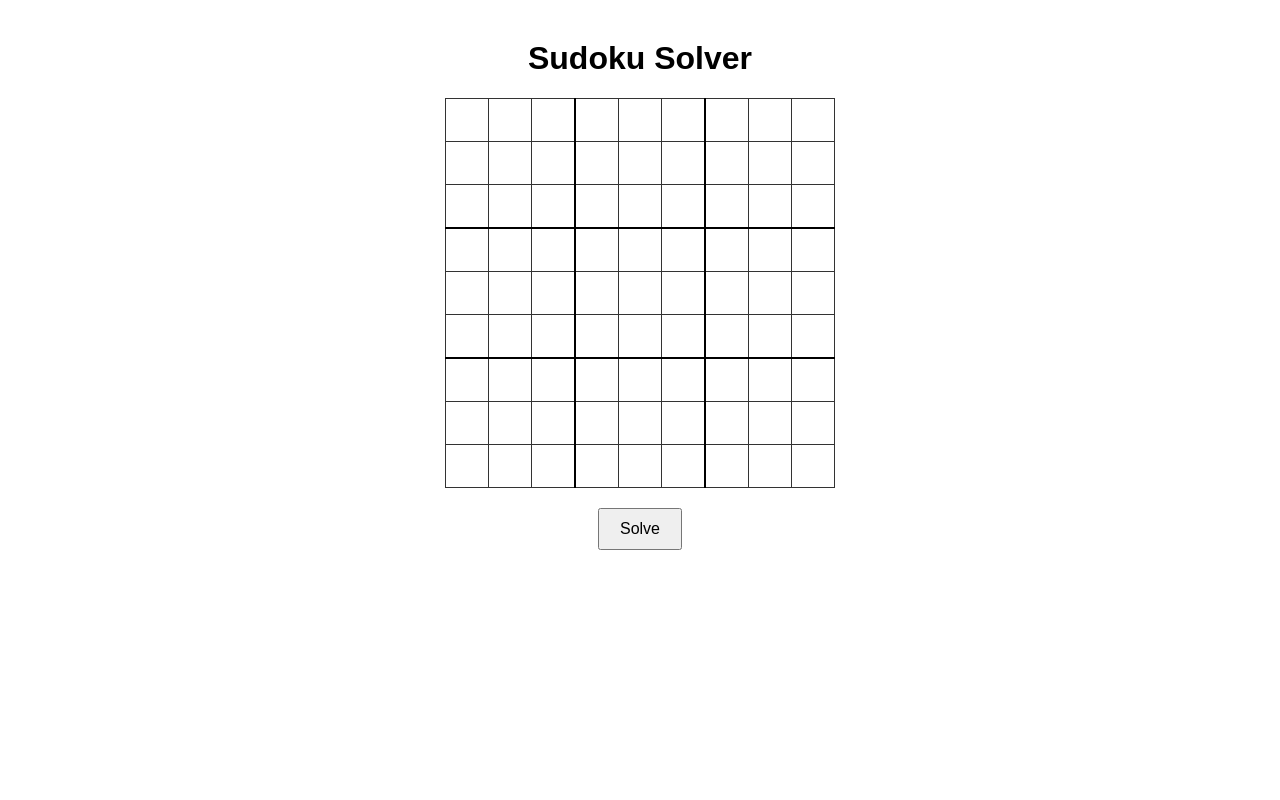
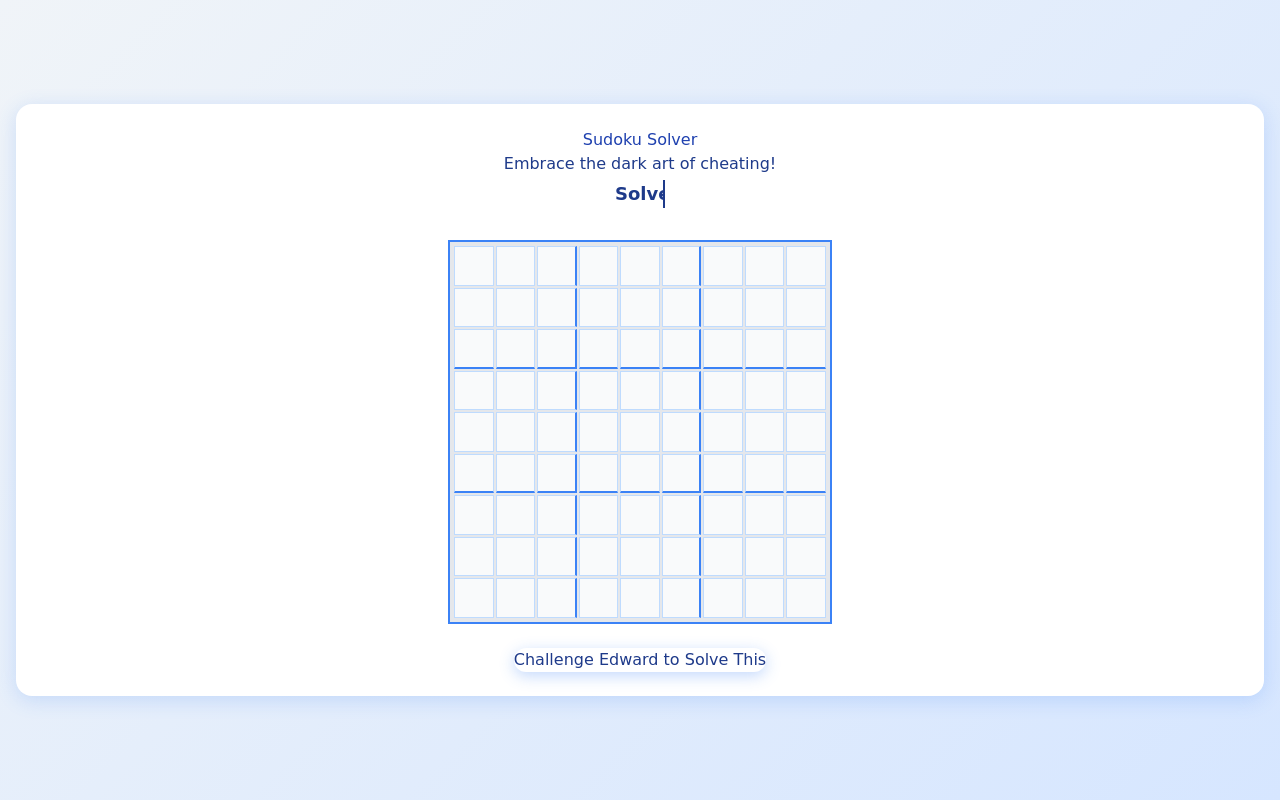
Before and after one commit to EDWARD-012/django-sudoku-solver, a Django app: page / in a window 1280 px wide. Run offline with Django 5.2, Linux system fonts and the light colour scheme; some libraries are stand-ins or nearby versions.

Commit message:
updated index.html

```diff
--- a/templates/index.html
+++ b/templates/index.html
@@ -1,70 +1,178 @@
 <!DOCTYPE html>
 <html lang="en">
     <head>
-    <meta charset="UTF-8">
-    <meta name="viewport" content="width=device-width, initial-scale=1.0">
+        <meta charset="UTF-8" />
+        <meta name="viewport" content="width=device-width, initial-scale=1.0" />
         <title>Sudoku Solver</title>
+        <script src="https://cdn.tailwindcss.com"></script>
         <style>
     body {
-            font-family: Arial, sans-serif;
-            text-align: center;
-            margin-top: 40px;
+      font-family: 'Arial', sans-serif;
+      background: linear-gradient(135deg, #f0f4f8, #d6e6ff); /* Light blue gradient */
+      color: #1e3a8a; /* Deep blue text */
+      min-height: 100vh;
+      display: flex;
+      align-items: center;
+      justify-content: center;
+      padding: 1rem;
+      font-family: cursive;
     }
-        table {
-            border-collapse: collapse;
-            margin: 0 auto 20px auto;
+    .container {
+      background-color: #ffffff; /* Clean white container */
+      border-radius: 1rem;
+      padding: 1.5rem;
+      box-shadow: 0 4px 20px rgba(59, 130, 246, 0.2); /* Soft blue shadow */
+      width: 100%;
+      max-width: min(90vw, 36rem); /* Responsive max-width */
     }
-        td {
-            border: 1px solid #333;
-            width: 40px;
-            height: 40px;
-            text-align: center;
-            vertical-align: middle;
+    h1 {
+      color: #1e40af; /* Vibrant blue header */
+      font-family: cursive;
+      font-size: 200px;
+    }
+    .input-grid {
+        display: grid;
+        grid-template-columns: repeat(9, minmax(0, 1fr));
+        gap: 0.125rem;
+        justify-items: center;
+        align-items: center;
+        background-color: #e5e7eb; /* Light gray grid background */
+        padding: 0.25rem;
+        border: 2px solid #3b82f6; /* Bright blue border */
+        width: 100%;
+        max-width: min(80vw, 24rem); /* Reduced width for better centering */
+        margin: 0 auto; /* Center horizontally */
+        aspect-ratio: 1;
     }
     input[type="text"] {
-            width: 36px;
-            height: 36px;
-            font-size: 18px;
+        width: 100%;
+        height: 100%;
+        aspect-ratio: 1;
         text-align: center;
-            border: none;
+        border-radius: 0;
+        border: 1px solid #bfdbfe; /* Light blue border */
+        background-color: #f9fafb; /* Off-white cell background */
+        color: #1e3a8a; /* Deep blue text */
+        font-size: clamp(0.875rem, 4vw, 1.25rem);
+        transition: border-color 0.3s, transform 0.2s;
+        outline: none;
+        box-sizing: border-box;
+        /* Thicker borders for 3x3 sub-grids */
+        &[name$="2"], &[name$="5"] {
+        border-right-width: 2px;
+        border-right-color: #3b82f6;
         }
-        td:nth-child(3), td:nth-child(6) {
-            border-right: 2px solid #000;
+        &[name^="cell2"], &[name^="cell5"] {
+        border-bottom-width: 2px;
+        border-bottom-color: #3b82f6;
         }
-        tr:nth-child(3) td, tr:nth-child(6) td {
-            border-bottom: 2px solid #000;
+    }
+    input[type="text"]:focus {
+        border-color: #2563eb; /* Darker blue on focus */
+        transform: scale(1.05);
+        z-index: 10;
     }
     button {
-            padding: 10px 20px;
-            font-size: 16px;
+        display: inline-block; /* Fit button to text */
+        background: linear-gradient(45deg, #3b82f6, #60a5fa); /* Blue gradient */
+        color: #ffffff; /* White text */
+        padding: 0.75rem 1.5rem;
+        border-radius: 0.75rem;
+        border: none;
+        cursor: pointer;
+        font-weight: bold;
+        font-size: clamp(0.875rem, 4vw, 1rem);
+        transition: all 0.3s ease;
+        box-shadow: 0 4px 15px rgba(59, 130, 246, 0.3); /* Blue glow */
+        margin-top: 1rem;
+    }
+    button:hover {
+        background: linear-gradient(45deg, #60a5fa, #3b82f6); /* Reverse blue gradient on hover */
+        transform: translateY(-2px) scale(1.05);
+        box-shadow: 0 6px 20px rgba(59, 130, 246, 0.5);
+    }
+    button:active {
+        transform: translateY(0) scale(1);
+        box-shadow: 0 2px 10px rgba(59, 130, 246, 0.2);
+    }
+    .typing-text {
+      display: inline-block;
+      white-space: nowrap;
+      overflow: hidden;
+      border-right: 2px solid #1e3a8a; /* Deep blue cursor */
+      width: 0;
+      animation: typing 3s steps(24) infinite; /* Infinite typing */
+    }
+    .typing-text::after {
+      content: '';
+      display: inline-block;
+      width: 0;
+      height: 1em;
+      border-right: 2px solid #1e3a8a; /* Deep blue caret */
+      animation: blink-caret 0.75s step-end infinite; /* Separate caret blink */
+    }
+    @keyframes typing {
+      from { width: 0; }
+      to { width: 24ch; } /* Match exact character count */
+    }
+    @keyframes blink-caret {
+      from, to { border-color: transparent; }
+      50% { border-color: #1e3a8a; }
+    }
+    @media (max-width: 640px) {
+      .input-grid {
+      gap: 0.1rem;
+      padding: 0.2rem;
+    }
+    input[type="text"] {
+      font-size: clamp(0.75rem, 3.5vw, 1rem);
+    }
+      button {
+        padding: 0.5rem 1rem;
+        font-size: 0.875rem;
+      }
     }
   </style>
     </head>
-<body>
-    <h1>Sudoku Solver</h1>
+    <body class="min-h-screen flex items-center justify-center p-4">
+        <div class="container">
+            <h1 class="text-center">Sudoku Solver</h1>
+            <p class="text-center font-medium mb-1">Embrace the dark art of
+                cheating!</p>
+            <p class="text-center text-lg font-semibold mb-6">
+                <span class="typing-text">Solve Sudoku with Edward!!!!</span>
+            </p>
+
             <form method="POST" action="{% url 'solve' %}" id="sudoku-form">
                 {% csrf_token %}
-        <table>
-            <tbody>
+                <div class="input-grid">
                     {% for row in "012345678" %}
-                <tr>
                     {% for col in "012345678" %}
-                    <td>
-                        <input type="text" name="cell{{ forloop.parentloop.counter0 }}{{ forloop.counter0 }}" maxlength="1" pattern="[1-9]" autocomplete="off">
-                    </td>
+                    <input
+                        type="text"
+                        name="cell{{ forloop.parentloop.counter0 }}{{ forloop.counter0 }}"
+                        maxlength="1"
+                        pattern="[1-9]"
+                        autocomplete="off"
+                        class="text-center" />
                     {% endfor %}
-                </tr>
                     {% endfor %}
-            </tbody>
-        </table>
-        <button type="submit">Solve</button>
+                </div>
+
+                <div class="text-center mt-6">
+                    <button
+                        type="submit"
+                        class="glow-button">
+                        Challenge Edward to Solve This
+                    </button>
+                </div>
             </form>
-</body>
+        </div>
+
         <script>
     document.addEventListener('DOMContentLoaded', () => {
       const grid = [];
 
-        // Build a 2D grid of inputs for easy navigation
       for (let i = 0; i < 9; i++) {
         grid[i] = [];
         for (let j = 0; j < 9; j++) {
@@ -73,8 +181,7 @@
         }
       }
 
-        // Arrow key navigation
-        document.querySelectorAll('input[type="text"]').forEach((input, rowIndex) => {
+      document.querySelectorAll('input[type="text"]').forEach(input => {
         input.addEventListener('keydown', (e) => {
           const name = input.getAttribute("name");
           const i = parseInt(name[4]);
@@ -102,4 +209,5 @@
       });
     });
   </script>
+    </body>
 </html>
```
Lines whose indentation alone changed are shown as unchanged.
